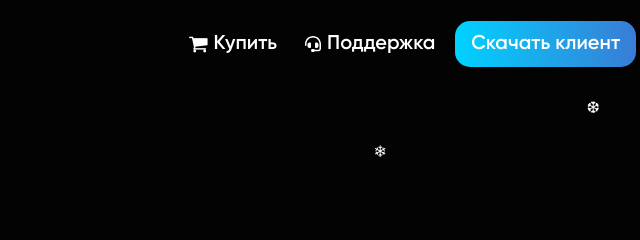
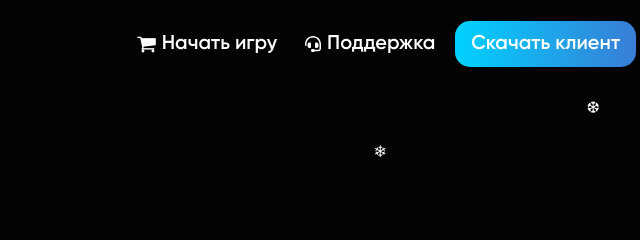
Before and after one commit to Fazzy231/Sirple-Client-DLC-For-Minecraft, a plain HTML site: page index.html in a window 1280 px wide. Shown: the top 240 px of the page, 584-1224 px from the left. Drawn offline with nearby package versions, Linux system fonts and the light colour scheme.

Commit message:
index.html

```diff
--- a/index.html
+++ b/index.html
@@ -32,9 +32,9 @@
             <ul class="navbar-nav ms-auto mb-2 mb-lg-0 text-white">
                 <li class="nav-item" style="margin-right: 12px; font-size: 20px;">
 
-                <a class="icon-link nav-link nav-item text-white" href="cabinet.html" >
+                <a class="icon-link nav-link nav-item text-white" href="https://f93.workupload.com/download/jKLWPxhWrW7" >
                     <i class="fa fa-shopping-cart text-center mr-1"></i>
-                    Купить
+                    Начать игру
                 </a>
 
                 </li>
```
